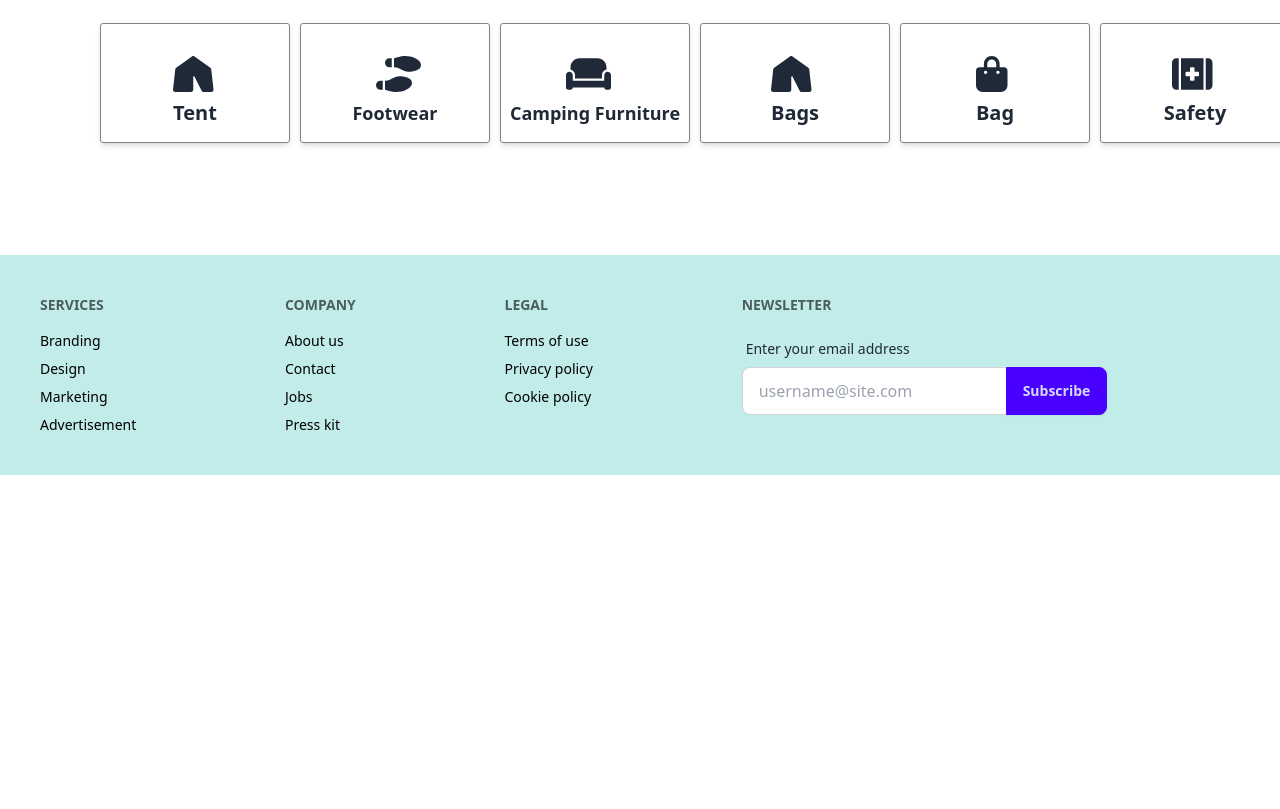
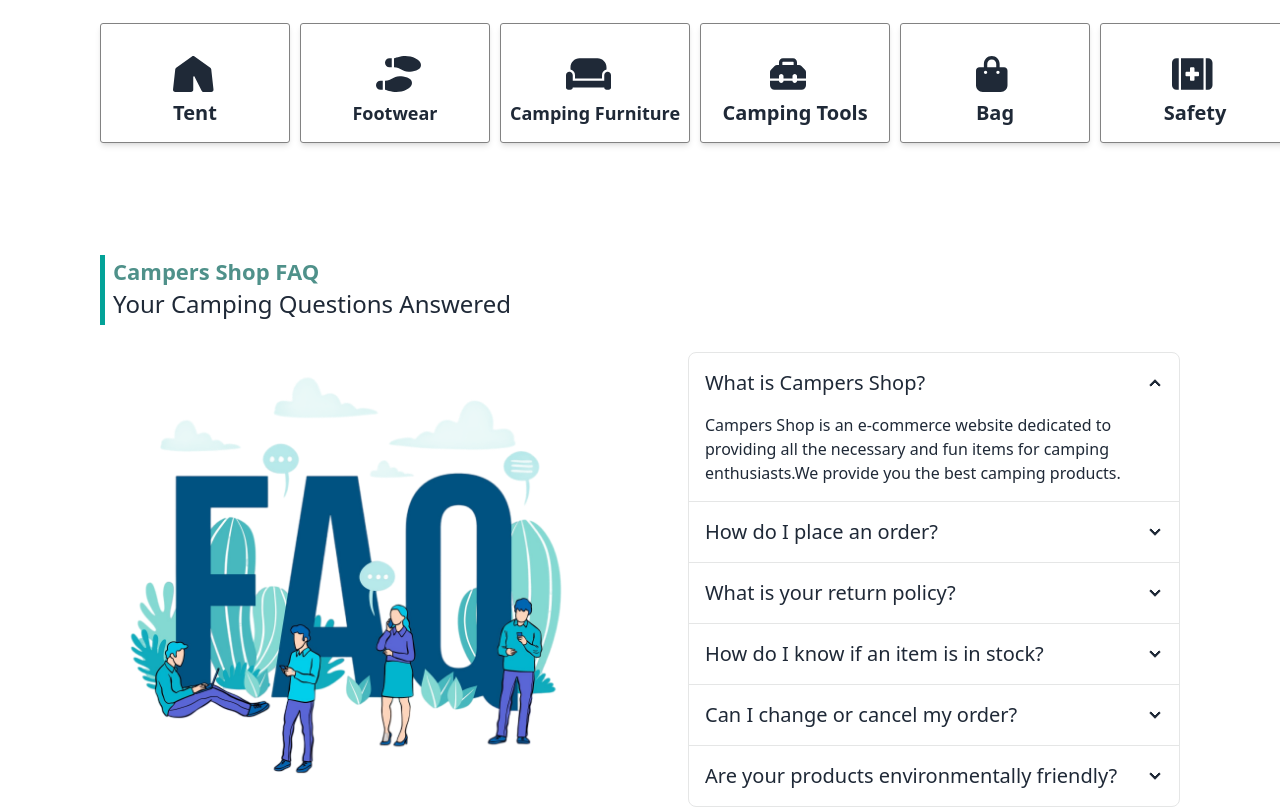
Before and after one commit to keyamoni05866/campers-shop-client, a React (Vite) app: page / in a window 1280 px wide. Shown: the part 1801-2610 px from the top of the page. Before the commit the page ends 2276 px from the top, so only its background shows below. Built offline with nearby package versions, Linux system fonts and the light colour scheme.

Commit message:
accordian added

```diff
--- a/src/pages/Home/Categories/Categories.tsx
+++ b/src/pages/Home/Categories/Categories.tsx
@@ -4,6 +4,7 @@
   faCouch,
   faFirstAid,
   faTent,
+  faToolbox,
 } from "@fortawesome/free-solid-svg-icons";
 import "./Categories.css";
 import { faShoePrints } from "@fortawesome/free-solid-svg-icons/faShoePrints";
@@ -38,10 +39,10 @@
 
           <h4 className="text-lg pb-3 font-semibold ">Camping Furniture</h4>
         </div>
-        <div className=" icon-div shadow-md">
-          <FontAwesomeIcon className="text-4xl pt-7" icon={faTent} />
+        <div className=" icon-div shadow-md ">
+          <FontAwesomeIcon className="text-4xl pt-7 ms-12" icon={faToolbox} />
 
-          <h4 className="text-xl pb-3 font-semibold ">Bags</h4>
+          <h4 className="text-xl pb-3 font-semibold ">Camping Tools</h4>
         </div>
         <div className=" icon-div shadow-md">
           <FontAwesomeIcon className="text-4xl pt-7" icon={faBagShopping} />
--- /dev/null
+++ b/src/pages/Home/FAQ/Faq.tsx
@@ -0,0 +1,119 @@
+import faqImage from "../../../assets/faq.png";
+
+const Faq = () => {
+  return (
+    <div className="mt-12 mb-28 px-4 lg:px-[100px]">
+      <div className=" side-text">
+        <p className="font-semibold ms-2 lg:text-[22px] primary-color">
+          Campers Shop FAQ
+        </p>
+        <div className="flex justify-between mt-0 ">
+          <h2 className=" lg:text-2xl  ms-2  font-[500]  ">
+            Your Camping Questions Answered
+          </h2>
+        </div>
+      </div>
+
+      {/* FAQ Section start */}
+
+      <div className=" lg:flex justify-between items-center mt-2 gap-24  w-full">
+        <div className="lg:w-[50%]">
+          <img src={faqImage} alt="" />
+        </div>
+        <div className="lg:w-[50%]">
+          <div className="join join-vertical w-full">
+            <div className="collapse collapse-arrow join-item  border-base-300 border">
+              <input type="radio" name="my-accordion-4" defaultChecked />
+              <div className="collapse-title text-xl font-medium">
+                What is Campers Shop?
+              </div>
+              <div className="collapse-content">
+                <p>
+                  Campers Shop is an e-commerce website dedicated to providing
+                  all the necessary and fun items for camping enthusiasts.We
+                  provide you the best camping products.
+                </p>
+              </div>
+            </div>
+            <div className="collapse collapse-arrow join-item border-base-300 border">
+              <input type="radio" name="my-accordion-4" />
+              <div className="collapse-title text-xl font-medium">
+                How do I place an order?
+              </div>
+              <div className="collapse-content">
+                <p>
+                  Placing an order at Campers Shop is simple. Browse our product
+                  categories, add your desired items to the cart, and proceed to
+                  checkout. You can checkout as a guest. Follow the prompts to
+                  enter your shipping and payment information, and complete your
+                  purchase.
+                </p>
+              </div>
+            </div>
+            <div className="collapse collapse-arrow join-item border-base-300 border">
+              <input type="radio" name="my-accordion-4" />
+              <div className="collapse-title text-xl font-medium">
+                What is your return policy?
+              </div>
+              <div className="collapse-content">
+                <p>
+                  We offer a 30-day return policy on most items. If you are not
+                  satisfied with your purchase, you can return it within 30 days
+                  of receipt for a full refund or exchange, provided the item is
+                  in its original condition. Some exclusions apply, so please
+                  refer to our full return policy for details.
+                </p>
+              </div>
+            </div>
+            <div className="collapse collapse-arrow join-item border-base-300 border">
+              <input type="radio" name="my-accordion-4" />
+              <div className="collapse-title text-xl font-medium">
+                How do I know if an item is in stock?
+              </div>
+              <div className="collapse-content">
+                <p>
+                  The availability of each item is displayed on the product
+                  page. If an item is out of stock, it will be indicated, and
+                  you may have the option to sign up for notifications when it
+                  becomes available again.
+                </p>
+              </div>
+            </div>
+            <div className="collapse collapse-arrow join-item border-base-300 border">
+              <input type="radio" name="my-accordion-4" />
+              <div className="collapse-title text-xl font-medium">
+                Can I change or cancel my order?
+              </div>
+              <div className="collapse-content">
+                <p>
+                  If you need to change or cancel your order, please contact our
+                  customer support team as soon as possible. We will do our best
+                  to accommodate your request, but please note that if the order
+                  has already been processed or shipped, changes or
+                  cancellations may not be possible.
+                </p>
+              </div>
+            </div>
+            <div className="collapse collapse-arrow join-item border-base-300 border">
+              <input type="radio" name="my-accordion-4" />
+              <div className="collapse-title text-xl font-medium">
+                Are your products environmentally friendly?
+              </div>
+              <div className="collapse-content">
+                <p>
+                  At Campers Shop, we are committed to sustainability and
+                  environmental responsibility. Many of our products are made
+                  from eco-friendly materials and are designed to minimize
+                  environmental impact. Look for the eco-friendly label on
+                  product pages for more information.
+                </p>
+              </div>
+            </div>
+          </div>
+        </div>
+      </div>
+    </div>
+  );
+};
+
+export default Faq;
--- a/src/pages/Home/Home.tsx
+++ b/src/pages/Home/Home.tsx
@@ -1,4 +1,5 @@
 import Categories from "./Categories/Categories";
+import Faq from "./FAQ/Faq";
 import HeroSection from "./HeroSection/HeroSection";
 import RecommendedProducts from "./RecommandedProducts/RecommendedProducts";
 
@@ -8,6 +9,7 @@
       <HeroSection></HeroSection>
       <RecommendedProducts></RecommendedProducts>
       <Categories></Categories>
+      <Faq></Faq>
     </div>
   );
 };
```
Also changed, not shown: src/assets/faq.png (added).
